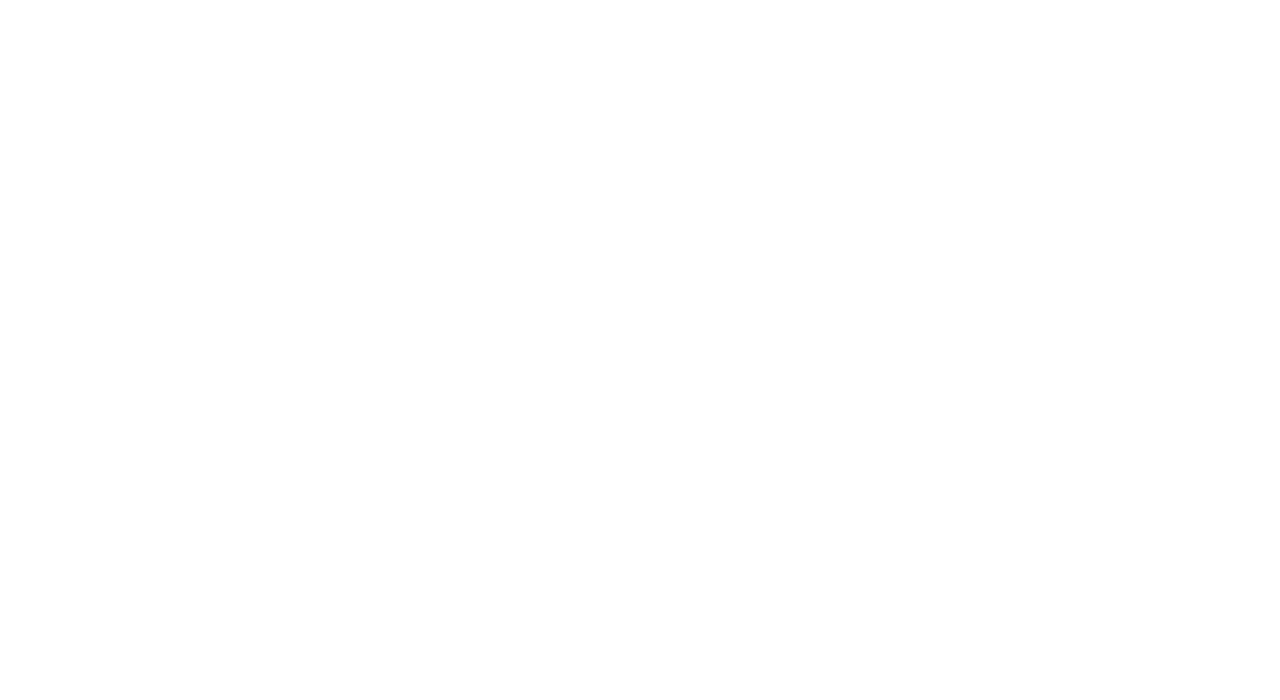
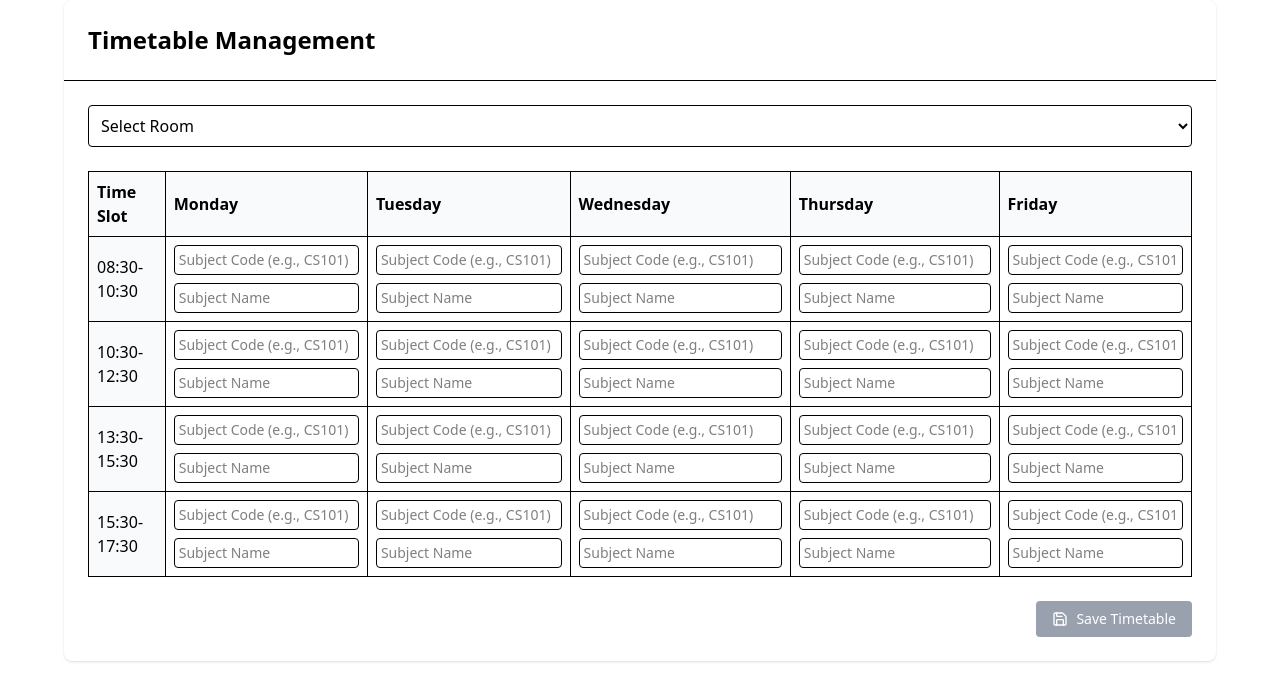
Before and after one commit to yasithrashan2003/spacefix-project, a React (Vite) app: page /timetable-update in a window 1280 px wide. Before the commit this address had no page. Shown: the top 700 px of the page. Built offline with nearby package versions, Linux system fonts and the light colour scheme.

Commit message:
feat: Add Update Timetable Feature

```diff
--- a/src/components/adminportal/AdminDashboard.jsx
+++ b/src/components/adminportal/AdminDashboard.jsx
@@ -1,126 +1,83 @@
 import React from 'react';
-import { Building2, ChevronRight, Search, Layout, Settings, Bell } from 'lucide-react';
 import { useNavigate } from 'react-router-dom';
+
+// Fallback icons if lucide-react is not installed
+const IconFallback = ({ className }) => (
+  <div className={`${className} flex items-center justify-center bg-blue-100 rounded-lg`}>
+    <span className="text-blue-600">🔍</span>
+  </div>
+);
 
 const AdminDashboard = () => {
   const navigate = useNavigate();
 
-  const universities = [
-    { id: 1, name: 'Informatics Institute of Technology', code: 'IIT', students: '2,500+', courses: '45+' },
-    { id: 2, name: 'Central University', code: 'CU', students: '5,000+', courses: '60+' },
-    { id: 3, name: 'Metropolitan Institute', code: 'MI', students: '3,200+', courses: '38+' },
-    { id: 4, name: 'Technical College', code: 'TC', students: '1,800+', courses: '25+' },
-    { id: 5, name: 'Global University', code: 'GU', students: '4,100+', courses: '52+' }
+  const features = [
+    {
+      id: 1,
+      title: 'Timetable Management',
+      description: 'Update and manage class schedules',
+      path: '/timetable-update'
+    },
+    {
+      id: 2,
+      title: 'Classroom Allocation',
+      description: 'Assign and manage classroom spaces',
+      path: '/classrooms'
+    },
+    {
+      id: 3,
+      title: 'Lab Scheduling',
+      description: 'Manage laboratory sessions',
+      path: '/labs'
+    },
+    {
+      id: 4,
+      title: 'Event Spaces',
+      description: 'Book and manage event venues',
+      path: '/events'
+    },
+    {
+      id: 5,
+      title: 'Study Areas',
+      description: 'Monitor and manage study spaces',
+      path: '/study-areas'
+    },
+    {
+      id: 6,
+      title: 'Resource Booking',
+      description: 'Schedule equipment and resources',
+      path: '/resources'
+    }
   ];
 
-  const handleUniversitySelect = (code) => {
-    if (code === 'IIT') {
-      navigate('');
-    } else {
-      alert('This university portal is under development');
-    }
+  const handleNavigate = (path) => {
+    navigate(path); // ✅ No need for extra checks, navigate is always available
   };
 
   return (
-    <div className="min-h-screen bg-gray-50">
-      {/* Top Navigation Bar */}
-      <nav className="bg-white border-b border-gray-200 fixed w-full top-0 z-10">
-        <div className="max-w-7xl mx-auto px-4 sm:px-6 lg:px-8">
-          <div className="flex justify-between h-16">
-            <div className="flex items-center">
-              <Layout className="h-8 w-8 text-emerald-600" />
-              <span className="ml-2 text-xl font-bold text-gray-900">UniAdmin</span>
-            </div>
-            <div className="flex items-center space-x-4">
-              <button className="p-2 text-gray-400 hover:text-gray-500">
-                <Bell className="h-6 w-6" />
-              </button>
-              <button className="p-2 text-gray-400 hover:text-gray-500">
-                <Settings className="h-6 w-6" />
-              </button>
-              <div className="h-8 w-8 rounded-full bg-emerald-100 flex items-center justify-center">
-                <span className="text-sm font-medium text-emerald-600">A</span>
+    <div className="min-h-screen bg-gray-50 py-12 px-4 sm:px-6 lg:px-8">
+      <div className="max-w-7xl mx-auto">
+        <div className="text-center mb-12">
+          <h1 className="text-3xl font-bold text-gray-900">Admin Dashboard</h1>
+          <p className="mt-2 text-gray-600">Manage university spaces and resources</p>
+        </div>
+
+        <div className="grid grid-cols-1 gap-6 sm:grid-cols-2 lg:grid-cols-3">
+          {features.map((feature) => (
+            <button
+              key={feature.id}
+              onClick={() => handleNavigate(feature.path)}
+              className="bg-white p-6 rounded-lg shadow-sm hover:shadow-md transition-shadow duration-200 text-left border border-gray-200"
+            >
+              <div className="flex items-center justify-between">
+                <IconFallback className="h-10 w-10" />
               </div>
-            </div>
-          </div>
+              <h2 className="mt-4 text-lg font-semibold text-gray-900">{feature.title}</h2>
+              <p className="mt-1 text-sm text-gray-500">{feature.description}</p>
+            </button>
+          ))}
         </div>
-      </nav>
-
-      {/* Main Content */}
-      <main className="pt-16 pb-8">
-        <div className="max-w-7xl mx-auto px-4 sm:px-6 lg:px-8">
-          {/* Header Section */}
-          <div className="py-8">
-            <div className="text-center sm:text-left">
-              <h1 className="text-2xl sm:text-3xl lg:text-4xl font-bold text-gray-900">
-                University Management Portal
-              </h1>
-              <p className="mt-2 text-base sm:text-lg text-gray-600">
-                Select a university to access its management dashboard
-              </p>
-            </div>
-
-            {/* Search Bar */}
-            <div className="mt-6 max-w-md mx-auto sm:mx-0">
-              <div className="relative">
-                <Search className="h-5 w-5 absolute left-3 top-1/2 transform -translate-y-1/2 text-gray-400" />
-                <input
-                  type="text"
-                  placeholder="Search universities..."
-                  className="w-full pl-10 pr-4 py-3 border border-gray-300 rounded-xl focus:ring-2 focus:ring-emerald-500 focus:border-transparent"
-                />
-              </div>
-            </div>
-          </div>
-
-          {/* Universities Grid */}
-          <div className="mt-8 grid gap-4 sm:grid-cols-2 lg:grid-cols-3">
-            {universities.map((university) => (
-              <button
-                key={university.id}
-                onClick={() => handleUniversitySelect(university.code)}
-                className="bg-white border border-gray-200 rounded-2xl p-6 transition duration-200 hover:shadow-lg hover:border-emerald-200 focus:outline-none focus:ring-2 focus:ring-emerald-500 group"
-              >
-                <div className="flex flex-col h-full">
-                  <div className="flex items-start justify-between">
-                    <div className="p-3 bg-emerald-50 rounded-xl group-hover:bg-emerald-100 transition">
-                      <Building2 className="w-6 h-6 text-emerald-600" />
-                    </div>
-                    <ChevronRight className="w-5 h-5 text-gray-400 group-hover:text-emerald-600 transition transform group-hover:translate-x-1" />
-                  </div>
-
-                  <div className="mt-4">
-                    <h3 className="text-lg font-semibold text-gray-900 text-left">
-                      {university.name}
-                    </h3>
-                    <p className="mt-1 text-sm text-gray-500 text-left">Code: {university.code}</p>
-                  </div>
-
-                  <div className="mt-4 pt-4 border-t border-gray-100 grid grid-cols-2 gap-4">
-                    <div className="text-left">
-                      <p className="text-sm text-gray-500">Students</p>
-                      <p className="text-base font-medium text-gray-900">{university.students}</p>
-                    </div>
-                    <div className="text-left">
-                      <p className="text-sm text-gray-500">Courses</p>
-                      <p className="text-base font-medium text-gray-900">{university.courses}</p>
-                    </div>
-                  </div>
-                </div>
-              </button>
-            ))}
-          </div>
-        </div>
-      </main>
-
-      {/* Footer */}
-      <footer className="bg-white border-t border-gray-200">
-        <div className="max-w-7xl mx-auto px-4 sm:px-6 lg:px-8 py-4">
-          <p className="text-center text-sm text-gray-500">
-            © 2025 UniAdmin. All rights reserved.
-          </p>
-        </div>
-      </footer>
+      </div>
     </div>
   );
 };
--- /dev/null
+++ b/src/components/iitadmin/TimeTableUpdate.jsx
@@ -0,0 +1,149 @@
+import React, { useState } from 'react';
+import { Save } from 'lucide-react';
+
+const TimeTableUpdate = () => {
+  const WORKING_DAYS = ['Monday', 'Tuesday', 'Wednesday', 'Thursday', 'Friday'];
+  const TIME_SLOTS = [
+    '08:30-10:30',
+    '10:30-12:30',
+    '13:30-15:30',
+    '15:30-17:30'
+  ];
+
+  const [selectedRoom, setSelectedRoom] = useState('');
+  const [timetableData, setTimetableData] = useState(() => {
+    const initialData = {};
+    WORKING_DAYS.forEach(day => {
+      initialData[day] = {
+        schedule: TIME_SLOTS.map(time => ({
+          time,
+          subject: {
+            code: '',
+            name: ''
+          },
+          status: 'free'
+        }))
+      };
+    });
+    return initialData;
+  });
+
+  const handleSubjectChange = (day, timeIndex, field, value) => {
+    setTimetableData(prev => ({
+      ...prev,
+      [day]: {
+        schedule: prev[day].schedule.map((slot, idx) =>
+          idx === timeIndex ? {
+            ...slot,
+            subject: {
+              ...slot.subject,
+              [field]: value
+            },
+            status: (value && field === 'name') ? 'ongoing lecture' : slot.status
+          } : slot
+        )
+      }
+    }));
+  };
+
+  const handleSaveTimetable = async () => {
+    try {
+      const timetableToSave = {
+        name: selectedRoom,
+        capacity: 60,
+        timetable: Object.entries(timetableData).reduce((acc, [day, data]) => {
+          acc[day] = {
+            schedule: data.schedule.map(slot => ({
+              ...slot,
+              status: slot.subject.name ? 'ongoing lecture' : 'free'
+            }))
+          };
+          return acc;
+        }, {})
+      };
+
+      console.log('Saving timetable:', timetableToSave);
+
+    } catch (error) {
+      console.error('Error saving timetable:', error);
+    }
+  };
+
+  return (
+    <div className="w-full max-w-6xl mx-auto bg-white rounded-lg shadow">
+      <div className="p-6 border-b">
+        <h2 className="text-2xl font-semibold">Timetable Management</h2>
+      </div>
+      <div className="p-6">
+        <div className="mb-6">
+          <select
+            className="w-full p-2 border rounded focus:outline-none focus:ring-2 focus:ring-blue-500"
+            value={selectedRoom}
+            onChange={(e) => setSelectedRoom(e.target.value)}
+          >
+            <option value="">Select Room</option>
+            <option value="5LA">5LA</option>
+            <option value="5LB">5LB</option>
+          </select>
+        </div>
+
+        <div className="overflow-x-auto">
+          <table className="w-full border-collapse">
+            <thead>
+              <tr>
+                <th className="border p-2 bg-gray-50 font-semibold text-left">Time Slot</th>
+                {WORKING_DAYS.map(day => (
+                  <th key={day} className="border p-2 bg-gray-50 font-semibold text-left">{day}</th>
+                ))}
+              </tr>
+            </thead>
+            <tbody>
+              {TIME_SLOTS.map((timeSlot, timeIndex) => (
+                <tr key={timeSlot}>
+                  <td className="border p-2 font-medium bg-gray-50">{timeSlot}</td>
+                  {WORKING_DAYS.map(day => (
+                    <td key={`${day}-${timeSlot}`} className="border p-2">
+                      <div className="space-y-2">
+                        <input
+                          type="text"
+                          className="w-full p-1 border rounded text-sm focus:outline-none focus:ring-2 focus:ring-blue-500"
+                          value={timetableData[day].schedule[timeIndex].subject.code}
+                          onChange={(e) => handleSubjectChange(day, timeIndex, 'code', e.target.value)}
+                          placeholder="Subject Code (e.g., CS101)"
+                        />
+                        <input
+                          type="text"
+                          className="w-full p-1 border rounded text-sm focus:outline-none focus:ring-2 focus:ring-blue-500"
+                          value={timetableData[day].schedule[timeIndex].subject.name}
+                          onChange={(e) => handleSubjectChange(day, timeIndex, 'name', e.target.value)}
+                          placeholder="Subject Name"
+                        />
+                      </div>
+                    </td>
+                  ))}
+                </tr>
+              ))}
+            </tbody>
+          </table>
+        </div>
+
+        <div className="mt-6 flex justify-end">
+          <button
+            onClick={handleSaveTimetable}
+            disabled={!selectedRoom}
+            className={`flex items-center gap-2 px-4 py-2 rounded text-white text-sm
+              ${selectedRoom
+                ? 'bg-blue-600 hover:bg-blue-700 cursor-pointer'
+                : 'bg-gray-400 cursor-not-allowed'
+              }`}
+          >
+            <Save className="w-4 h-4" />
+            Save Timetable
+          </button>
+        </div>
+      </div>
+    </div>
+  );
+};
+
+export default TimeTableUpdate;
--- a/src/main.jsx
+++ b/src/main.jsx
@@ -8,6 +8,7 @@
 import IITRoleLogin from './components/logins/iitlogins/IITRoleLogin.jsx';
 import UniversityLoginDashboard from './components/logins/UniversityLoginDashboard.jsx';
 import IITStudentLogin from './components/logins/iitlogins/IITStudentLogin.jsx';
+import TimeTableUpdate from './components/iitadmin/TimeTableUpdate.jsx';
 
 
 
@@ -21,6 +22,7 @@
         <Route path="/uni-login" element={<UniversityLoginDashboard />} />
         <Route path="/iit-role-login" element={<IITRoleLogin />} />
         <Route path="/iit-student-login" element={<IITStudentLogin />} />
+        <Route path="/timetable-update" element={<TimeTableUpdate />} />
 
 
       </Routes>
```
